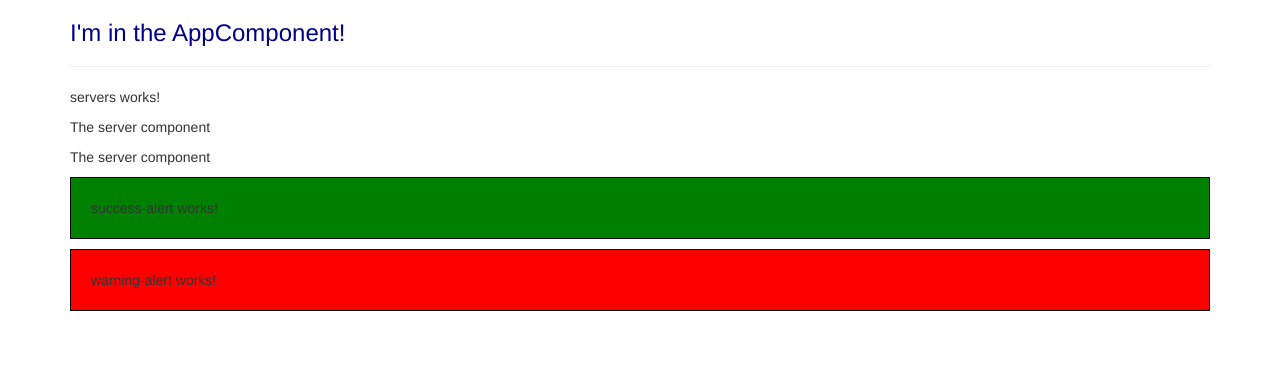
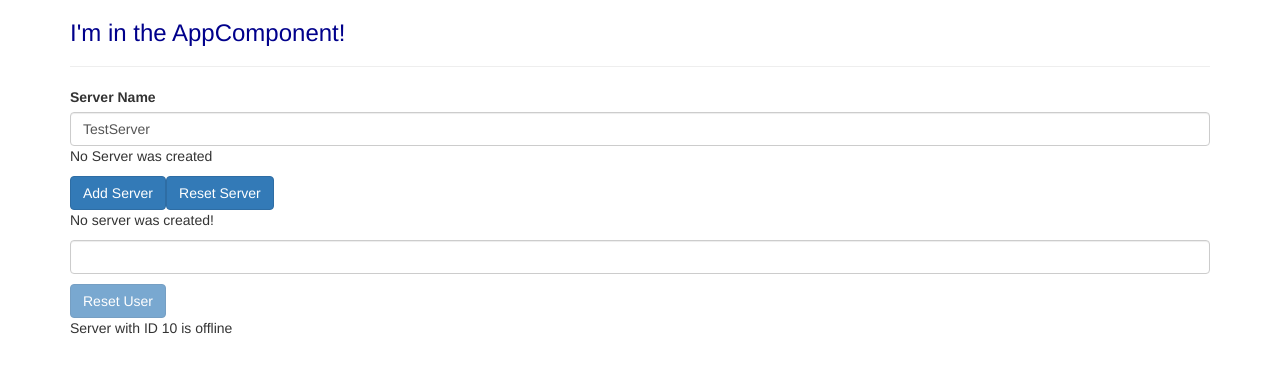
Before and after one commit to phileng7/angular-first, an Angular app: page / in a window 1280 px wide. Shown: the top 372 px of the page. Built offline with nearby package versions, Linux system fonts and the light colour scheme.

Commit message:
Directive IF

```diff
--- a/src/app/app.component.html
+++ b/src/app/app.component.html
@@ -6,9 +6,8 @@
         <app-servers></app-servers>
         <!-- <div app-servers></div> -->
         <!--<div class="app-servers"></div>-->
-
-        <app-success-alert></app-success-alert>
-        <app-warning-alert></app-warning-alert>
+        <!--<app-success-alert></app-success-alert>
+        <app-warning-alert></app-warning-alert>-->
       </div>
     </div>
   </div>
--- a/src/app/server/server.component.html
+++ b/src/app/server/server.component.html
@@ -1 +1,3 @@
-<p>The server component</p>
+<p>Server with ID {{ serverId }} is {{serverStatus}}</p>
+<!-- <p>{{ 'Server' }} with ID {{ serverId }} is {{serverStatus}}</p>
+<p>Server with ID {{ serverId }} is {{ getServerStatus() }}</p> -->
--- a/src/app/server/server.component.ts
+++ b/src/app/server/server.component.ts
@@ -5,5 +5,10 @@
     templateUrl: './server.component.html'
 })
 export class ServerComponent {
+    serverId = 10;
+    serverStatus = 'offline';
 
+    getServerStatus() {
+        return this.serverStatus;
+    }
 }
--- a/src/app/servers/servers.component.html
+++ b/src/app/servers/servers.component.html
@@ -1,5 +1,15 @@
-<p>
-  servers works!
-</p>
+<label>Server Name</label>
+<!-- <input type="text" class="form-control" (input)="onUpdateServerName($event)"> -->
+<input type="text" class="form-control" [(ngModel)]="serverName">
+<p *ngIf="serverCreated; else noServer">Server was created, server name is {{ serverName }}</p>
+<ng-template #noServer>
+    <p>No Server was created</p>
+</ng-template>
+<button class="btn btn-primary" [disabled]="!allowNewServer" (click)="onCreateServer()">Add Server</button>
+<button class="btn btn-primary" (click)="serverCreated = false; serverName = ''; serverCreationStatus = 'No server was created!'">Reset Server</button>
+<!-- <p [innerText]="allowNewServer"></p> -->
+<p>{{ serverCreationStatus }} </p>
+<input type="text" class="form-control" [(ngModel)]="username">
+<p>{{ username }}</p>
+<button class="btn btn-primary" [disabled]="username === ''" (click)="username = ''">Reset User</button>
 <app-server></app-server>
-<app-server></app-server>
--- a/src/app/servers/servers.component.ts
+++ b/src/app/servers/servers.component.ts
@@ -6,10 +6,27 @@
   styleUrls: ['./servers.component.css']
 })
 export class ServersComponent implements OnInit {
+  allowNewServer = false;
+  serverCreationStatus = 'No server was created!';
+  serverName='TestServer';
+  username = '';
+  serverCreated = false;
 
-  constructor() { }
+  constructor() {
+    setTimeout(() => {
+      this.allowNewServer = true;
+    }, 3000);
+   }
 
   ngOnInit() {
   }
 
+  onCreateServer() {
+    this.serverCreated = true;
+    this.serverCreationStatus = 'Server was created! Name is ' + this.serverName;
+  }
+
+  onUpdateServerName(event : Event) {
+    this.serverName = (<HTMLInputElement>event.target).value;
+  }
 }
```
